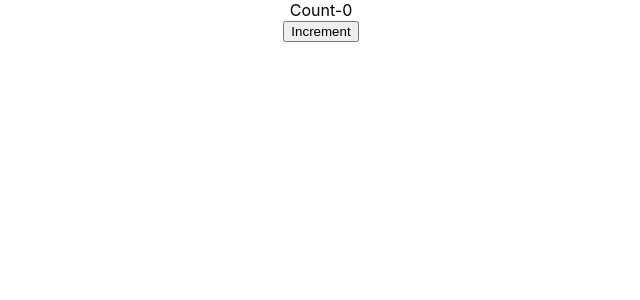
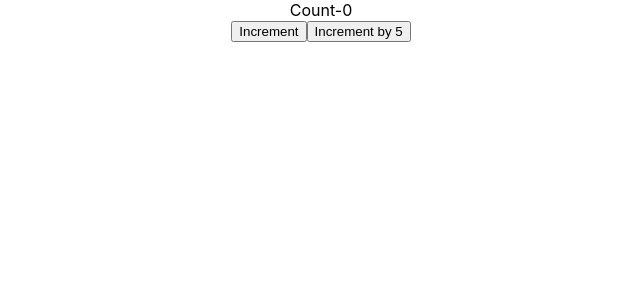
Before and after one commit to ishwarikanase/react-greet, a React (Create React App) app: page / in a window 1280 px wide. Shown: the top 300 px of the page, without its empty margins (319-959 px from the left). Built offline with nearby package versions, Linux system fonts and the light colour scheme.

Commit message:
counter by 5  using  state and setState

```diff
--- a/src/components/Counter.js
+++ b/src/components/Counter.js
@@ -10,9 +10,17 @@ class Counter extends Component {
     }
 
     increment(){
-        this.setState({
-            count:this.state.count+1
-        })
+        this.setState(prevState=>({
+            count:prevState.count+1
+        }))
+    }
+
+    incrementFive(){
+        this.increment()
+        this.increment()
+        this.increment()
+        this.increment()
+        this.increment()
     }
 
     render() {
@@ -20,6 +28,7 @@ class Counter extends Component {
             <div>
                 <div>Count-{this.state.count}</div>
                 <button onClick={()=>this.increment()}>Increment</button>
+                <button onClick={()=>this.incrementFive()}>Increment by 5</button>
             </div>
         )
     }
```
